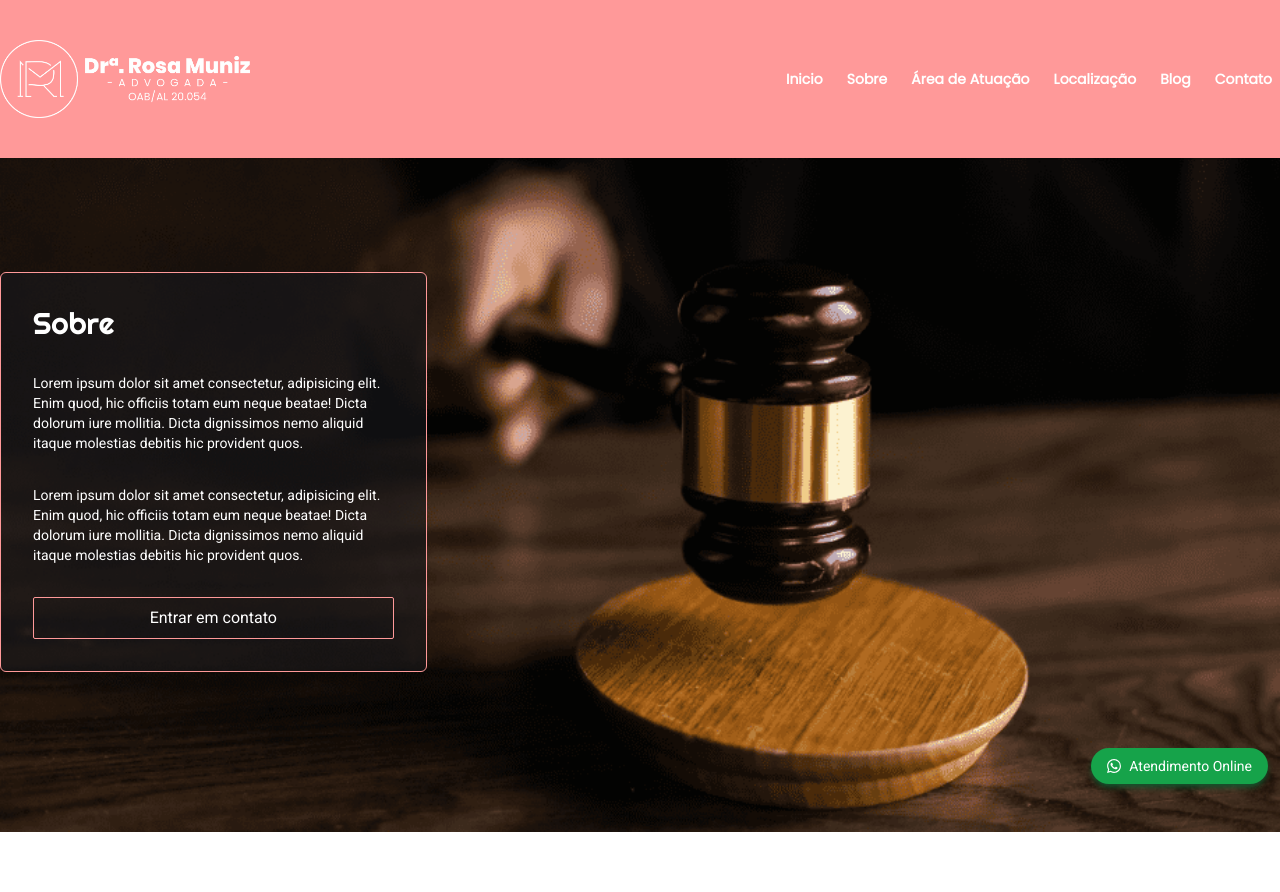
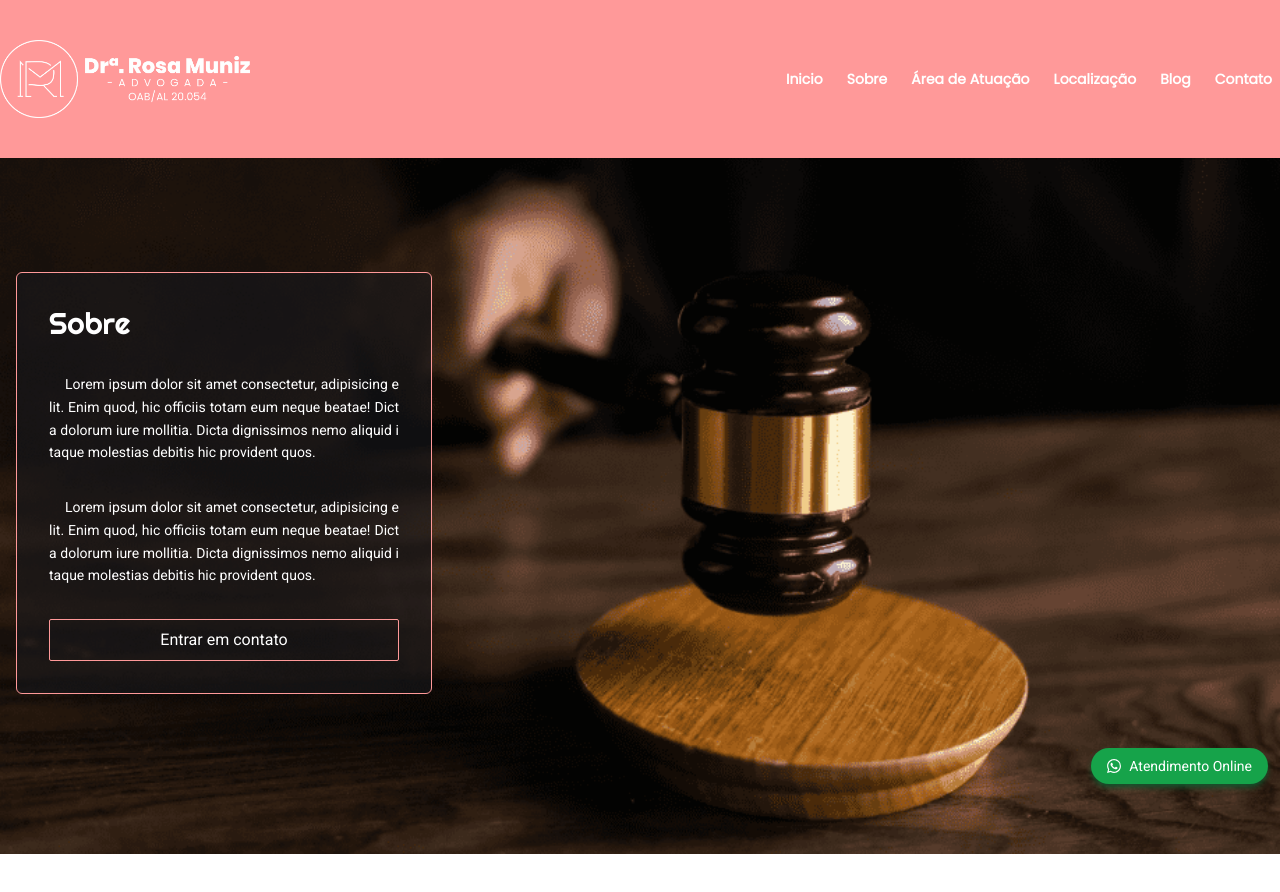
Before and after one commit to andersonjhonatan/project-Advg-RM, a Next.js app in the folder frontend/: page / in a window 1280 px wide. Shown: the top 892 px of the page. Built offline with nearby package versions, Linux system fonts and the light colour scheme.

Commit message:
fix: about and click para fechar o menubar

```diff
--- a/frontend/src/components/AboutComponent.tsx
+++ b/frontend/src/components/AboutComponent.tsx
@@ -6,15 +6,15 @@ const AboutComponent = () => {
   return (
     <div className="w-screen containerHome mt-28" id="sobre" >
       <div className="flex w-full max-w-7xl mx-auto items-center h-full">
-        <div>
-          <div className="gap-8 rounded-md flex flex-col bg-zinc-900/60 p-8 border border-[var(--primary-color)] w-1/3 justify-center">
+        <div className="flex flex-col px-4">
+          <div className="gap-8 rounded-md flex flex-col bg-zinc-900/60 p-8 border border-[var(--primary-color)] w-1/3 justify-center max-lg:w-full">
             <h1 className={`${righteous.className} text-3xl text-white`}>Sobre</h1>
-            <p className={`${roboto.className} text-sm text-white`}>
+            <p className={`${roboto.className} text-sm text-white break-all leading-relaxed text-justify indent-4`}>
               Lorem ipsum dolor sit amet consectetur, adipisicing elit. Enim quod, hic
               officiis totam eum neque beatae! Dicta dolorum iure mollitia. Dicta
               dignissimos nemo aliquid itaque molestias debitis hic provident quos.
             </p>
-            <p className={`${roboto.className} text-sm text-white`}>
+            <p className={`${roboto.className} text-sm text-white break-all leading-relaxed text-justify indent-4`}>
               Lorem ipsum dolor sit amet consectetur, adipisicing elit. Enim quod, hic
               officiis totam eum neque beatae! Dicta dolorum iure mollitia. Dicta
               dignissimos nemo aliquid itaque molestias debitis hic provident quos.
--- a/frontend/src/components/HeaderComponent.tsx
+++ b/frontend/src/components/HeaderComponent.tsx
@@ -20,6 +20,12 @@ const HeaderComponent = () => {
   useEffect(() => {
     setOpen(false)
   }, [])
+
+  const handleClose = () => {
+    setOpen(!open)
+  }
+
+
 
   return (
     <header className="w-screen" id="inicio">
@@ -57,7 +63,7 @@ const HeaderComponent = () => {
             />
 
             {open && (
-              <div className='absolute max-lg:top-[9rem] max-md:top-[8.2rem] max-sm:top-[8.3rem] left-0 bg-black/70 w-screen h-[calc(100vh-4rem)]'>
+              <div className='absolute max-lg:top-[9rem] max-md:top-[8.2rem] max-sm:top-[8.3rem] left-0 bg-black/70 w-screen h-[calc(100vh-4rem)]' onClick={handleClose}>
                 <div className="absolute flex flex-col gap-8 p-4 right-0 bg-[var(--primary-color)] w-52 h-screen pt-8 transition-all">
                   {HeaderLinks.map((link: string) => (
                     <nav key={link} className="flex">
```
